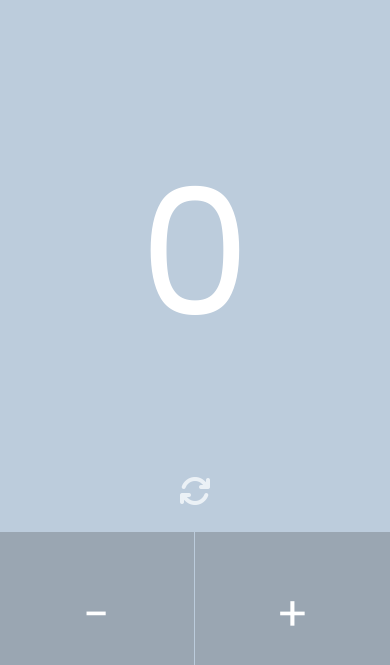
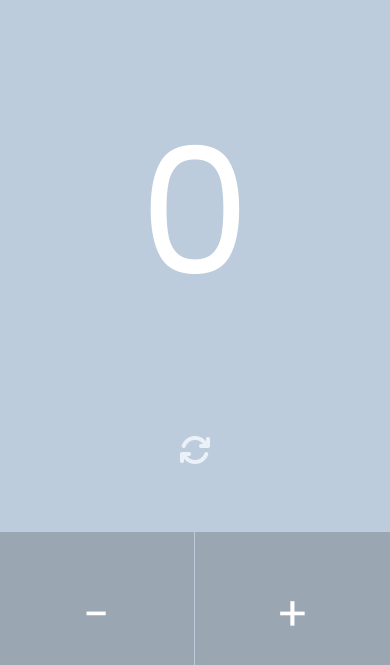
Before and after one commit to ErickRabocse/light-counter, a plain HTML site: page index.html in a window 390 px wide. Shown: the part 147-812 px from the top of the page. Drawn offline with Linux system fonts and the light colour scheme.

Commit message:
final sizing updates

```diff
--- a/style.css
+++ b/style.css
@@ -111,11 +111,11 @@
   }
   .refresh {
     font-size: 2rem;
-    flex: 1;
+    flex: 2;
   }
   .count {
     font-size: 11rem;
-    flex: 5;
+    flex: 4;
   }
   .min,
   .plus {
```
